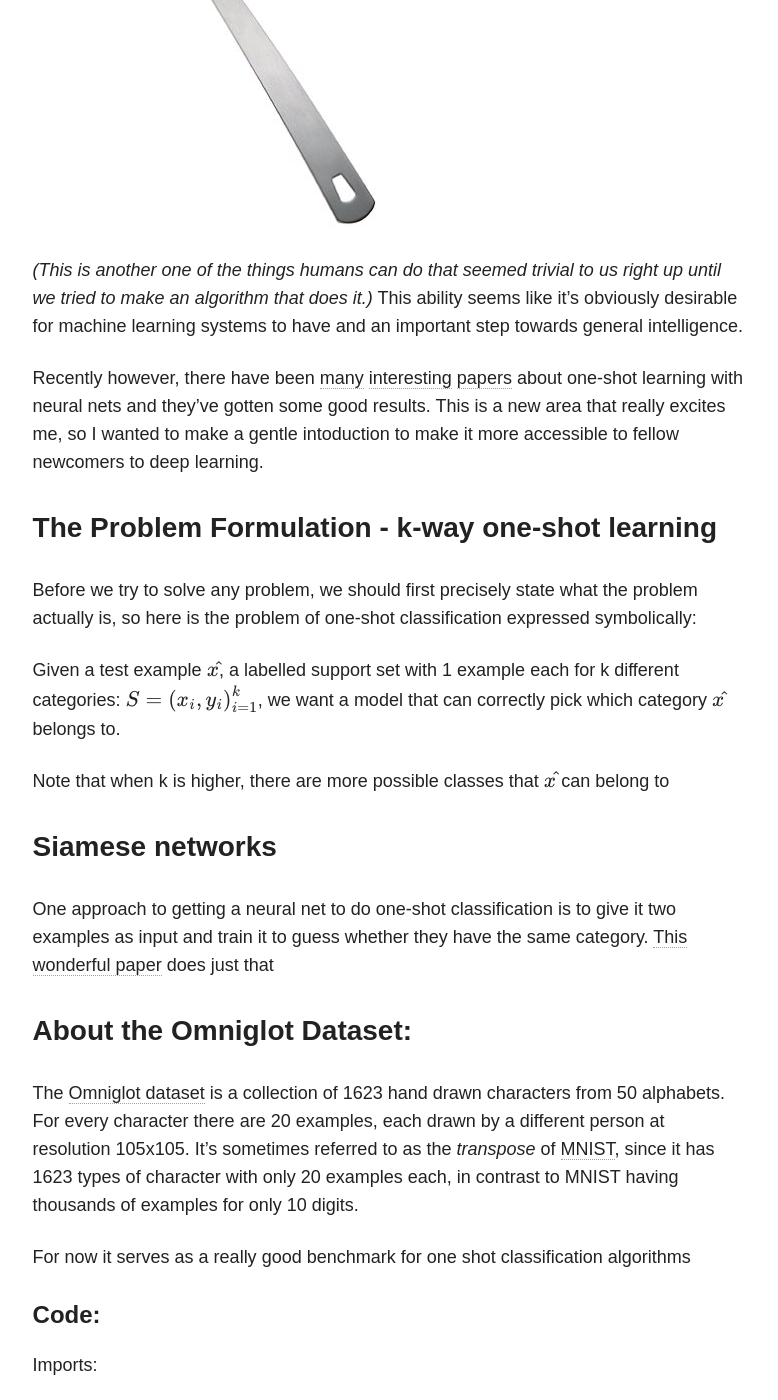
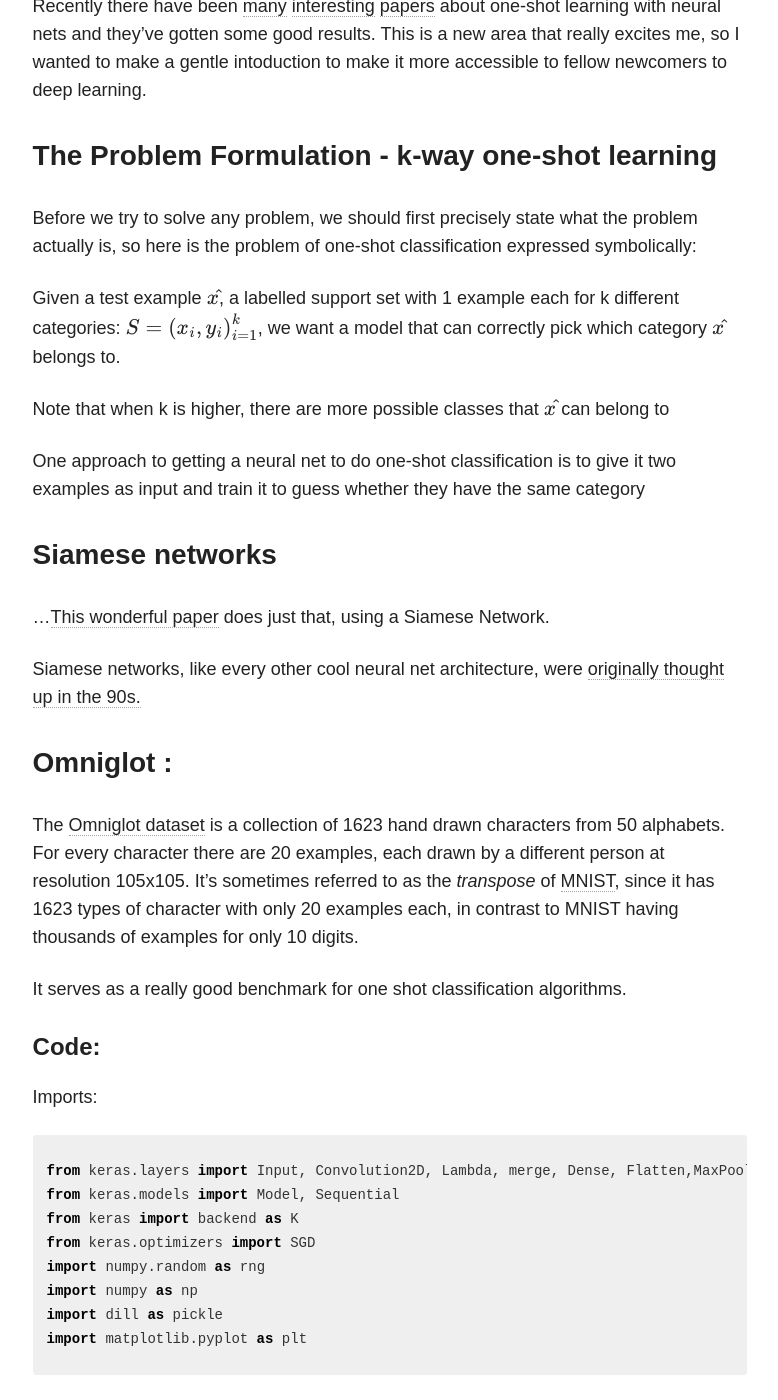
Before and after one commit to sorenbouma/sorenbouma.github.io, a Jekyll site: the page built from _posts/blog/2017-02-11-oneshot.md, in a window 1280 px wide and 1400 px high, scrolled down 1281 px. Shown: the whole window, without its empty margins (347-1125 px from the left). Built offline with Jekyll 4.4.1, drawn with Linux system fonts in a browser that asks for light colours; nearby versions of some CDN libraries; formulas are drawn with MathJax 3; some of the changed text lies outside the part shown.

Commit message:
More work on oneshot.md, maths n shit

```diff
--- a/_posts/blog/2017-02-11-oneshot.md
+++ b/_posts/blog/2017-02-11-oneshot.md
@@ -13,14 +13,14 @@
 
  Conventional wisdom holds that deep neural networks are really good at classifying high dimensional data like images, but only when they have huge amounts of labelled examples to train on. Humans on the other hand, are capable of *one-shot learning* - if you take a human who's never seen a spatula before, and show them a single picture of a spatula, they will probably be able to distinguish spatulas from other kitchen utensils with extremely high accuracy.
 
- ![Pictured: an important benchmark for intelligence]({{ site.url }}/images/spatula.jpg)
+ !test[test]({{ site.url }}/images/spatula.jpg)
+{% include image.html url="/images/spatula.jpg" description="My cat, Robert Downey Jr." %}
 
 
-
-*(This is another one of the [things](https://dspace.mit.edu/handle/1721.1/6125 "..back in the 1960s, some of the early pioneers of AI set some undergrads the task of building a complete computer vision system over summer") humans can do that seemed trivial to us right up until we tried to make an algorithm that does it.)*
+Another one of the [things](https://dspace.mit.edu/handle/1721.1/6125 "..back in the 1960s, some of the early pioneers of AI set some undergrads the task of building a complete computer vision system over summer") humans can do that seemed trivial to us right up until we tried to make an algorithm that does it.
 This ability seems like it's obviously desirable for machine learning systems to have and an important step towards general intelligence.
 
-Recently however, there have been [many]("") [interesting]("") [papers]("") about one-shot learning with neural nets and they've gotten some good results. This is a new area that really excites me, so I wanted to make a gentle intoduction to make it more accessible to fellow newcomers to deep learning.
+Recently there have been [many]("") [interesting]("") [papers]("") about one-shot learning with neural nets and they've gotten some good results. This is a new area that really excites me, so I wanted to make a gentle intoduction to make it more accessible to fellow newcomers to deep learning.
 
 
 
@@ -33,19 +33,21 @@
 Note that when k is higher, there are more possible classes that  \\( x\hat{} \\) can belong to
 
 
-
+One approach to getting a neural net to do one-shot classification is to give it two examples as input and train it to guess whether they have the same category
 
 ### Siamese networks
 
-One approach to getting a neural net to do one-shot classification is to give it two examples as input and train it to guess whether they have the same category. [This wonderful paper](http://www.cs.cmu.edu/~rsalakhu/papers/oneshot1.pdf) does just that
+...[This wonderful paper](http://www.cs.cmu.edu/~rsalakhu/papers/oneshot1.pdf) does just that, using a Siamese Network.
+
+Siamese networks, like every other cool neural net architecture, were [originally thought up in the 90s.](http://citeseerx.ist.psu.edu/viewdoc/download?doi=10.1.1.590.7750&rep=rep1&type=pdf "Baldi and Chauvin
+(1992).")
 
 
-
-### About the Omniglot Dataset:
+### Omniglot :
 
 The [Omniglot dataset](https://github.com/brendenlake/omniglot " Lake, B. M., Salakhutdinov, R., and Tenenbaum, J. B. (2015). Human-level concept learning through probabilistic program induction. Science, 350(6266), 1332-1338.") is a collection of 1623 hand drawn characters from 50 alphabets. For every character there are 20 examples, each drawn by a different person at resolution 105x105. It's sometimes referred to as the *transpose* of [MNIST](https://en.wikipedia.org/wiki/MNIST_database), since it has 1623 types of character with only 20 examples each, in contrast to MNIST having thousands of examples for only 10 digits.
 
-For now it serves as a really good benchmark for one shot classification algorithms
+It serves as a really good benchmark for one shot classification algorithms.
 
 
 
```
Also changed, not shown: 1 other file.
